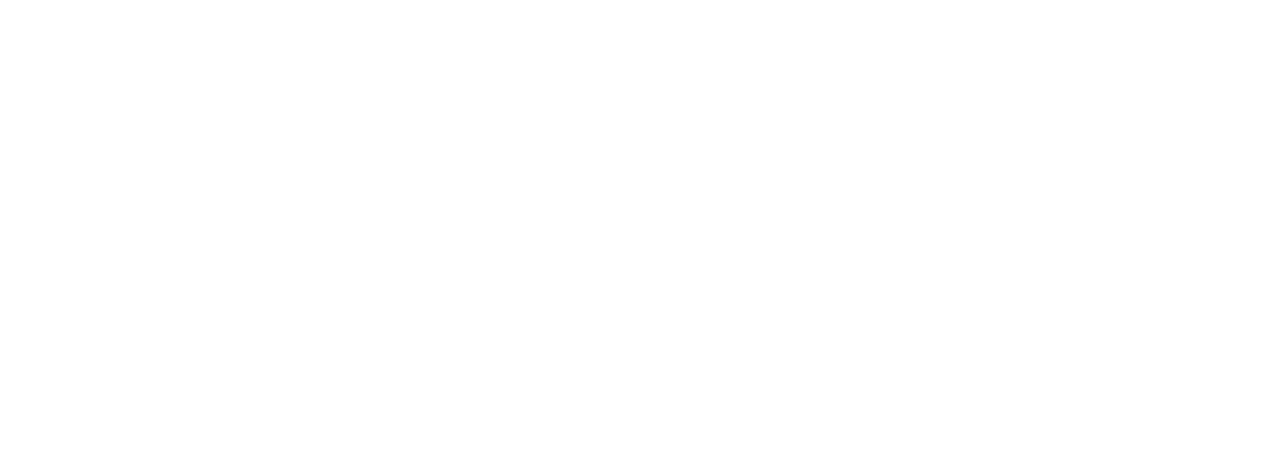
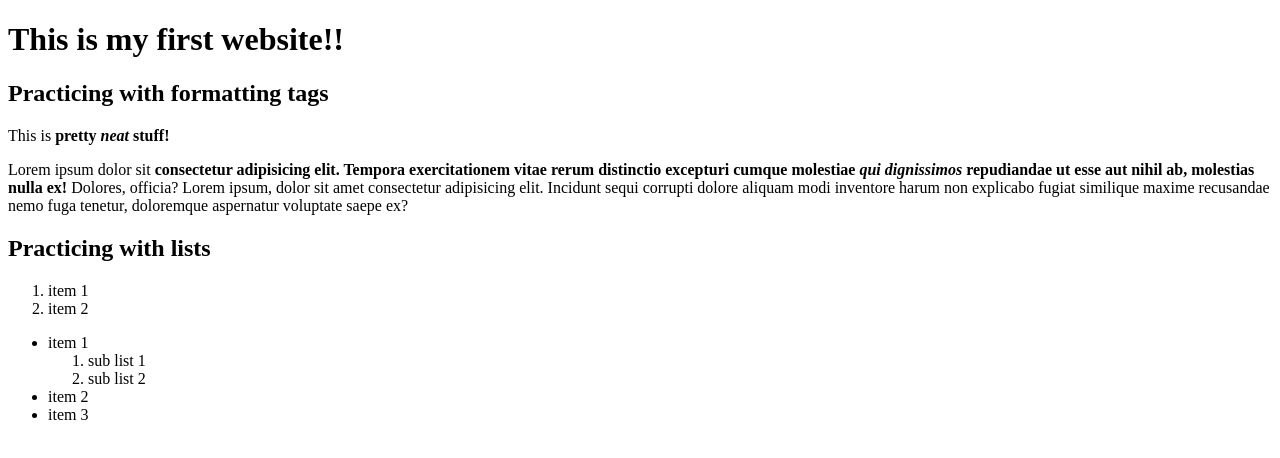
Before and after one commit to singaling89/git_test, a plain HTML site: page html_boilerplate/index.html in a window 1280 px wide. Drawn offline with Linux system fonts and the light colour scheme.

Commit message:
Created bolierplate file and practiced in index file

```diff
--- a/html_boilerplate/index.html
+++ b/html_boilerplate/index.html
@@ -1,15 +1,32 @@
 
-<!--Always open a new webpage with the "<!DOCTYPE HTML>. It's HTML 5 covention"-->
+
 <!DOCTYPE html>
-
-<!--Specifies language for accessibility purposes-->
 <html lang="en">
 
-<!--Head element specifies page metadata-->
     <head>
         <meta charset="utf-8">
         <title>My First Webpage</title>
     </head>
 
-    <body></body>
+    <body>
+        <h1>This is my first website!!</h1>
+          <h2> Practicing with formatting tags</h2>
+          <p>This is <strong>pretty <em>neat</em> stuff!</strong></p>
+          <p>Lorem ipsum dolor sit <strong>consectetur adipisicing elit. Tempora exercitationem vitae rerum distinctio excepturi cumque molestiae <em>qui dignissimos</em> repudiandae ut esse aut nihil ab, molestias nulla ex!</strong> Dolores, officia? Lorem ipsum, dolor sit amet consectetur adipisicing elit. Incidunt sequi corrupti dolore aliquam modi inventore harum non explicabo fugiat similique maxime recusandae nemo fuga tenetur, doloremque aspernatur voluptate saepe ex?</p>
+          <h2>Practicing with lists</h2>
+          <ol>
+            <li>item 1</li>
+            <li>item 2</li>
+          </ol>
+          <ul>
+            <li>item 1</li>
+            <ol>
+                <li>sub list 1</li>
+                <li>sub list 2</li>
+            </ol>
+            <li>item 2</li>
+            <li>item 3</li>
+          </ul>
+
+    </body>
 </html>
```
Also changed, not shown: html_boilerplate/boilerpalte.html (added, +16 -0 lines), html_boilerplate/boilerplate.html (added, +16 -0 lines).
